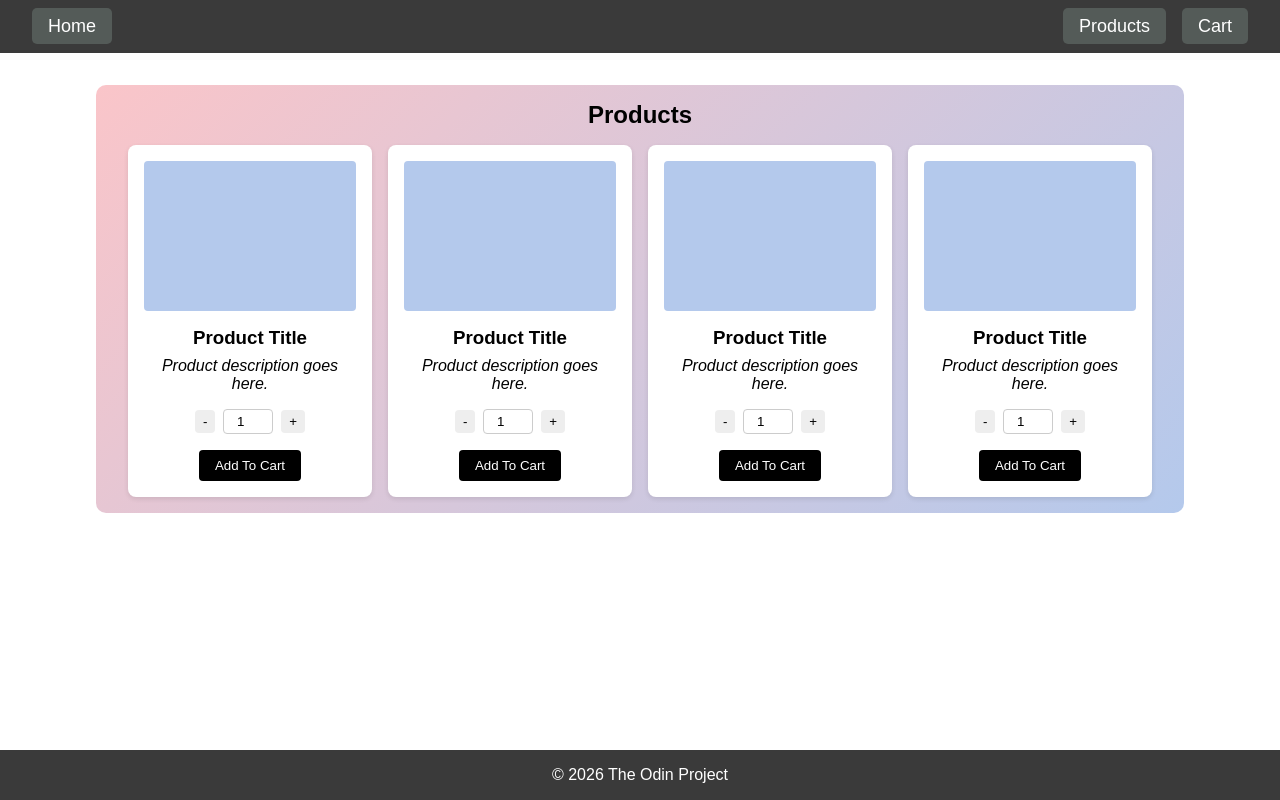
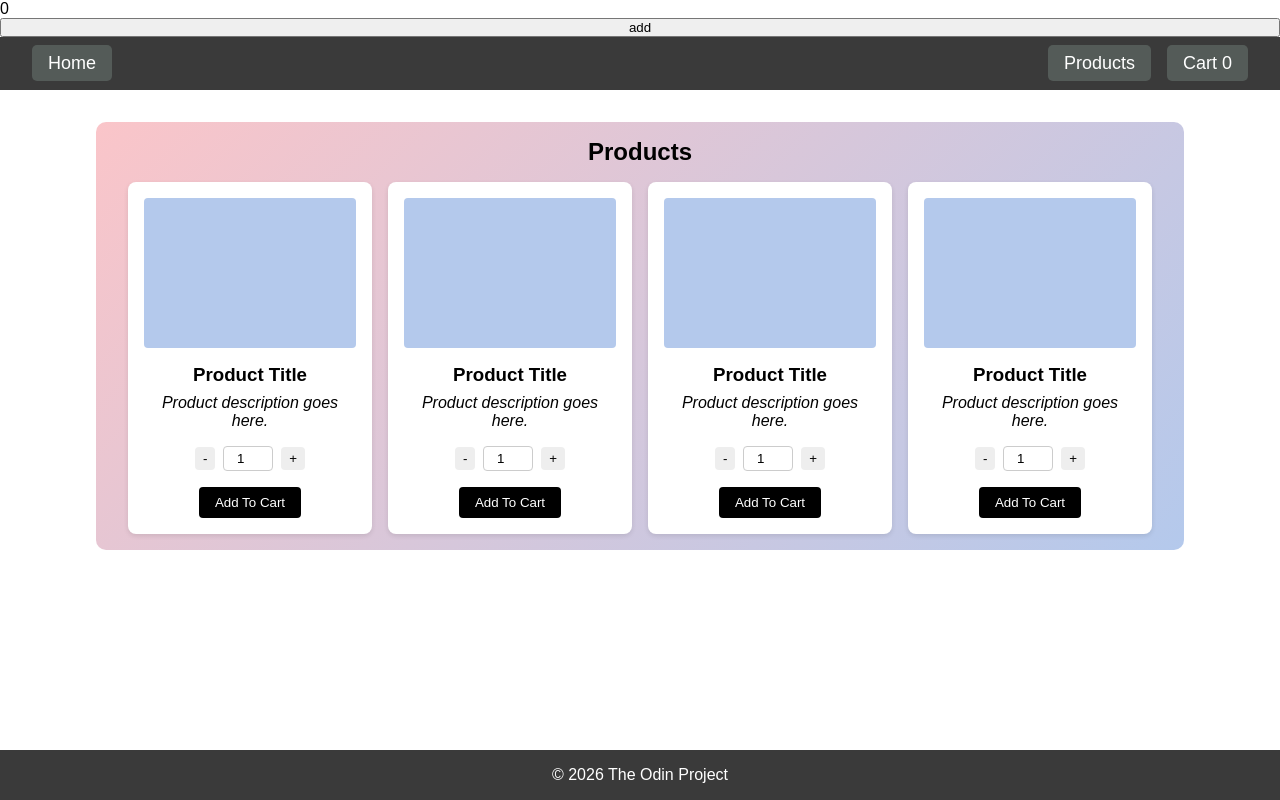
Before and after one commit to MarijaAvramovic/shopping-cart, a React (Vite) app: page /products in a window 1280 px wide. Built offline with nearby package versions, Linux system fonts and the light colour scheme.

Commit message:
add button that will update num in cart array pass value to child via prop

```diff
--- a/src/App.jsx
+++ b/src/App.jsx
@@ -7,9 +7,20 @@ import { Outlet } from 'react-router-dom';
 
 function App() {
 
+    const [cartItems, setCartItems] = useState([]);
+
+    function addCartItem(newItem) {
+        setCartItems(prev => [...prev, newItem]);
+    }
+
     return (
         <div className="App">
-            <NavBar />
+          { cartItems.length }
+        <button onClick={() => addCartItem({ id: cartItems.length + 1, name: `Product ${cartItems.length + 1}` })}>
+        add
+
+        </button>
+            <NavBar cartItems={cartItems} />
             <main>
                 <Outlet />
             </main>
--- a/src/components/NavBar.jsx
+++ b/src/components/NavBar.jsx
@@ -1,14 +1,14 @@
 import '../App.css';
 import { Link } from 'react-router-dom';
 
-const NavBar = () => {
+const NavBar = ( { cartItems } ) => {
 
   return (
      <nav>
         <ul>
             <li><Link to="/">Home</Link></li>
             <li><Link to="/products">Products</Link></li>
-            <li><Link to="/cart">Cart</Link></li>
+            <li><Link to="/cart">Cart <span>{cartItems.length}</span></Link></li>
         </ul>
 
      </nav>
--- a/src/components/Products.jsx
+++ b/src/components/Products.jsx
@@ -39,7 +39,9 @@ return (
                     <p>Product description goes here.</p>
                     <div className="quantity-control">
                             <button onClick={handleDecrease}>-</button>
-                            <input type="number" value={quantity} onChange={(e) => setQuantity(parseInt(e.target.value) || '')} />
+                            <input type="number" value={quantity} onChange={(e) => setQuantity(
+                                Math.max(1, parseInt(e.target.value) || 1)
+                                )} />
                             <button onClick={handleIncrease}>+</button>
                     </div>
                     <button className="add-to-cart">Add To Cart</button>
```
